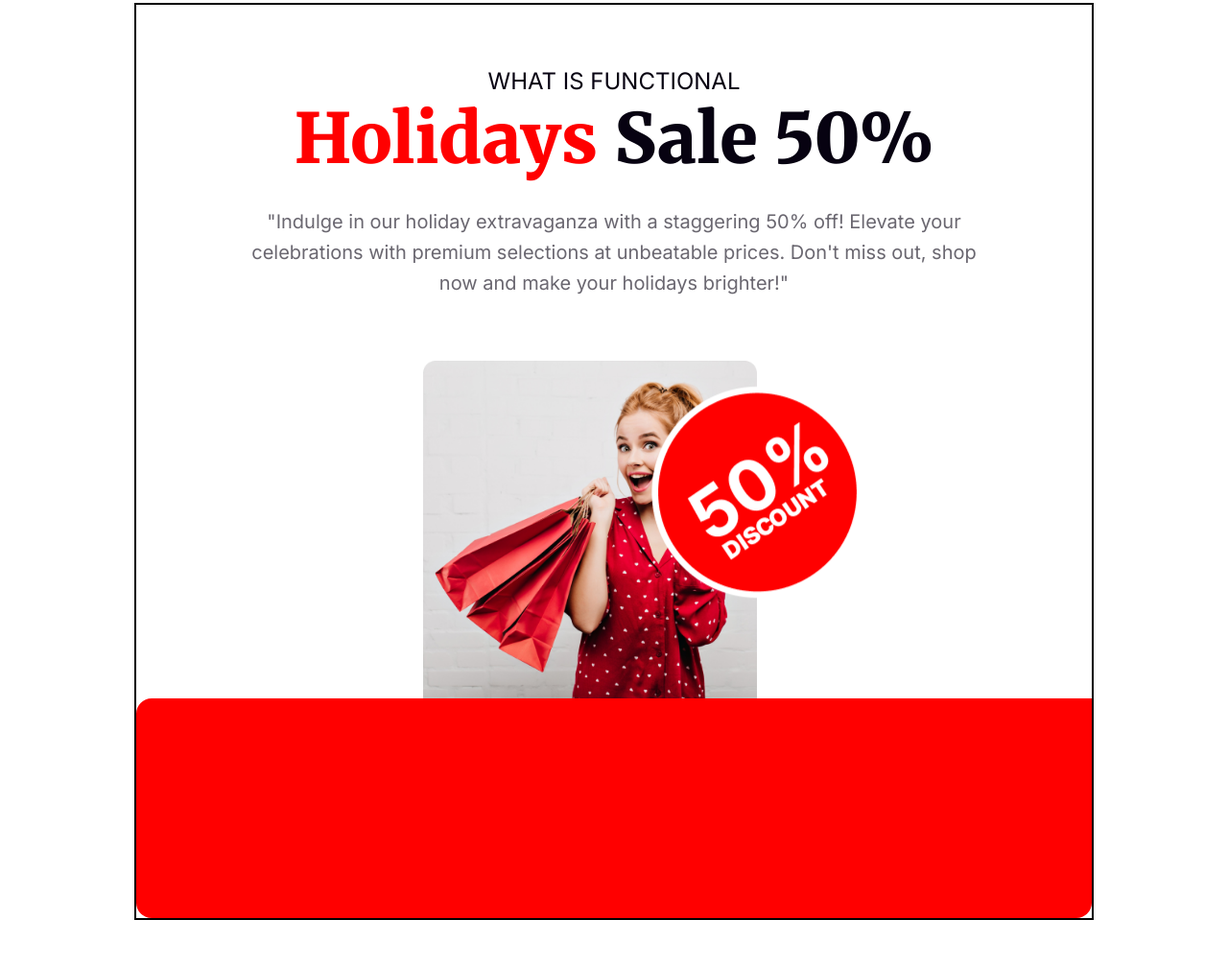
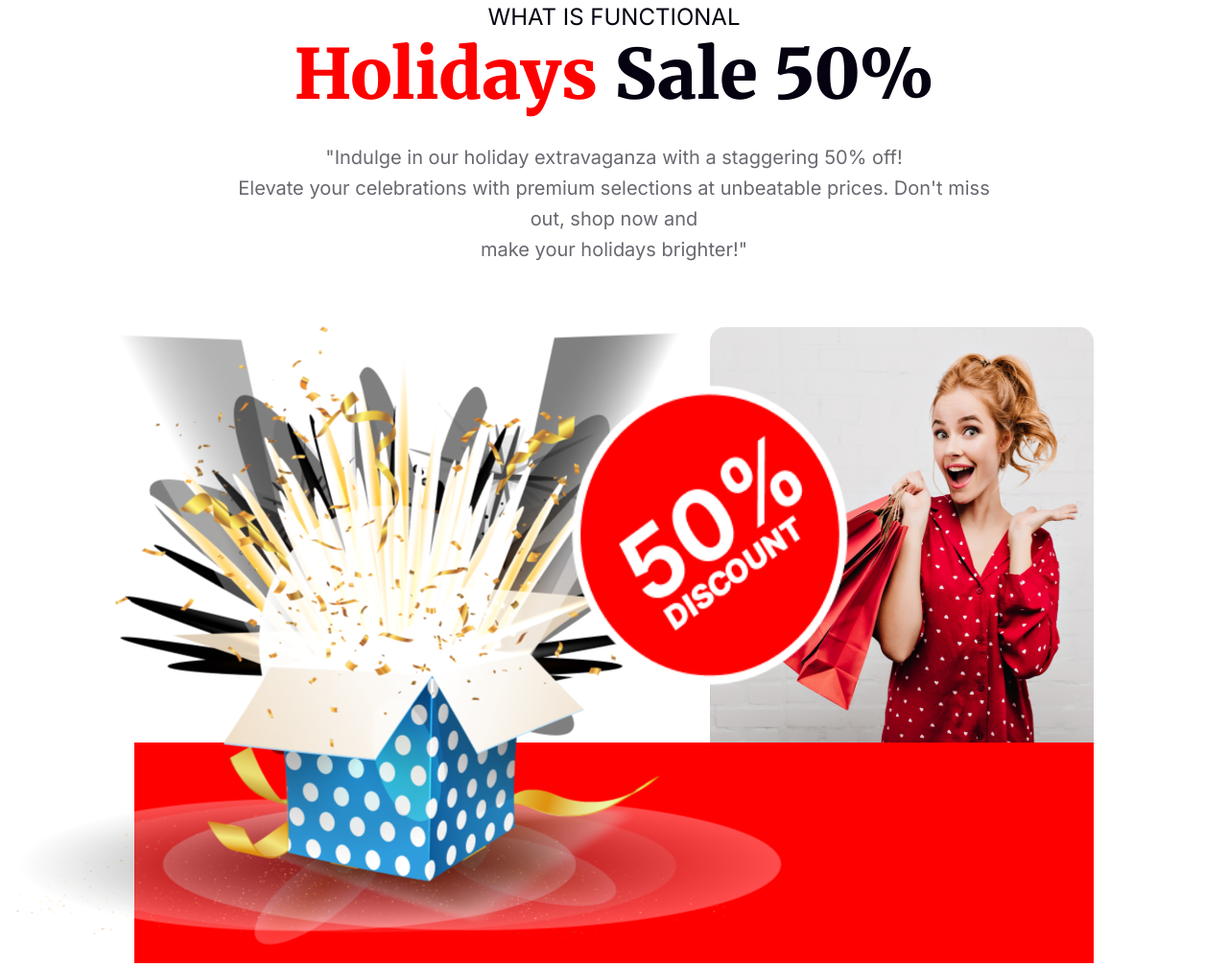
Before and after one commit to ShahAlom47/Web-Assignment--1, a plain HTML site: page index.html in a window 1280 px wide. Shown: the part 4493-5501 px from the top of the page at 96% size. Drawn offline with Linux system fonts and the light colour scheme.

Commit message:
add holi sale section

```diff
--- a/Style/style.css
+++ b/Style/style.css
@@ -364,8 +364,9 @@ height: 364.844px; */
 /* h.day sals start  */
 
 .holi-sals {
-    border: 2px solid black;
+
     text-align: center;
+
 }
 
 .sale-text-box {
@@ -418,46 +419,72 @@ height: 364.844px; */
     margin: 25px 2px;
 }
 
-.img-container {}
 
-.top-img {
+
+
+.container {
+    /* width: 1320px;
+    height: 630px;
+    position: relative; */
     display: flex;
-    justify-content: space-between;
+    flex-direction: column;
+    /* justify-content: center; */
+    /* align-items: center; */
 
-}
+  }
+  .sub-container{
+    display: flex;
+  }
 
-.top-img img {
-    width: 35%;
+  .right-section {
+    width: 40%;
+    /* height: 630px; */
+    float: right;
+    position: relative;
 
-    flex-shrink: 0;
-    background: url('../resources/Group\ 44.png') no-repeat center center;
+  }
+  .left-section{
+    width: 60%;
+    /* border: solid #19110e 3px; */
+    float: left;
+    position: relative;
+  }
 
-}
-
-.empty {
-    width: 65%;
-    background: #FFF;
-}
-
-.top-img .over {
-    position: relative;
-    position: relative;
-    top: 50%;
-    left: 35%;
-    transform: translate(-150%, -11%);
-}
+  .overlap-image-2 {
+    position: absolute;
+    top: 81%;
+    left: 50%;
+    transform: translate(-53%, -53%);
 
 
 
 
-.red-bottom {
-    /* width: 100%; */
-    height: 229px;
-    border-radius: 16px 0px 16px 16px;
-    background: #F00;
-}
+  }
 
 
+
+  .right-section img {
+    width: 100%;
+    height: 433px;
+    display: block;
+  }
+
+  .overlap-image {
+    position: absolute;
+    top: 50%;
+    left: 0%;
+    transform: translate(-50%, -50%);
+
+
+  }
+
+  .bottom-section {
+    width: 100%; /* Remaining width after deducting the right section */
+    height: 230px;
+    float: bottom;
+    background-color: red;
+
+  }
 
 
 /* sels section end  */
--- a/index.html
+++ b/index.html
@@ -98,19 +98,23 @@
                 <h4 class="sale-title">WHAT IS FUNCTIONAL</h4>
                 <h1 class="sale-heading">Holidays <span>Sale 50% </span> </h1>
                 <p class="sale-discription">
-                    "Indulge in our holiday extravaganza with a staggering 50% off! Elevate your celebrations with premium selections at unbeatable prices. Don't miss out, shop now and make your holidays brighter!"</p>
+                    "Indulge in our holiday extravaganza with a staggering 50% off! <br> Elevate your celebrations with premium selections at unbeatable prices. Don't miss out, shop now and <br> make your holidays brighter!"</p>
             </div>
 
+            <div class="container">
+                <div class="sub-container">
+                    <div class="left-section">
 
-            <div class="img-container">
-                <div class="top-img">
-                    <div class="empty"></div>
-                    <img src="resources/Rectangle 1.png" alt="" class="right-img">
-                    <img class="over" src="resources/" alt="">
+                        <img src="resources/Group 75.png" alt="Image 2" class="overlap-image-2">
+
+                    </div>
+                <div class="right-section">
+                  <img src="resources/Rectangle 1.png" alt="Image 1">
+                  <img src="resources/Group 44.png" alt="Image 2" class="overlap-image">
                 </div>
-                <div class="red-bottom"></div>
-            </div>
-
+                </div>
+                <div class="bottom-section"></div>
+              </div>
 
 
         </section>
```
